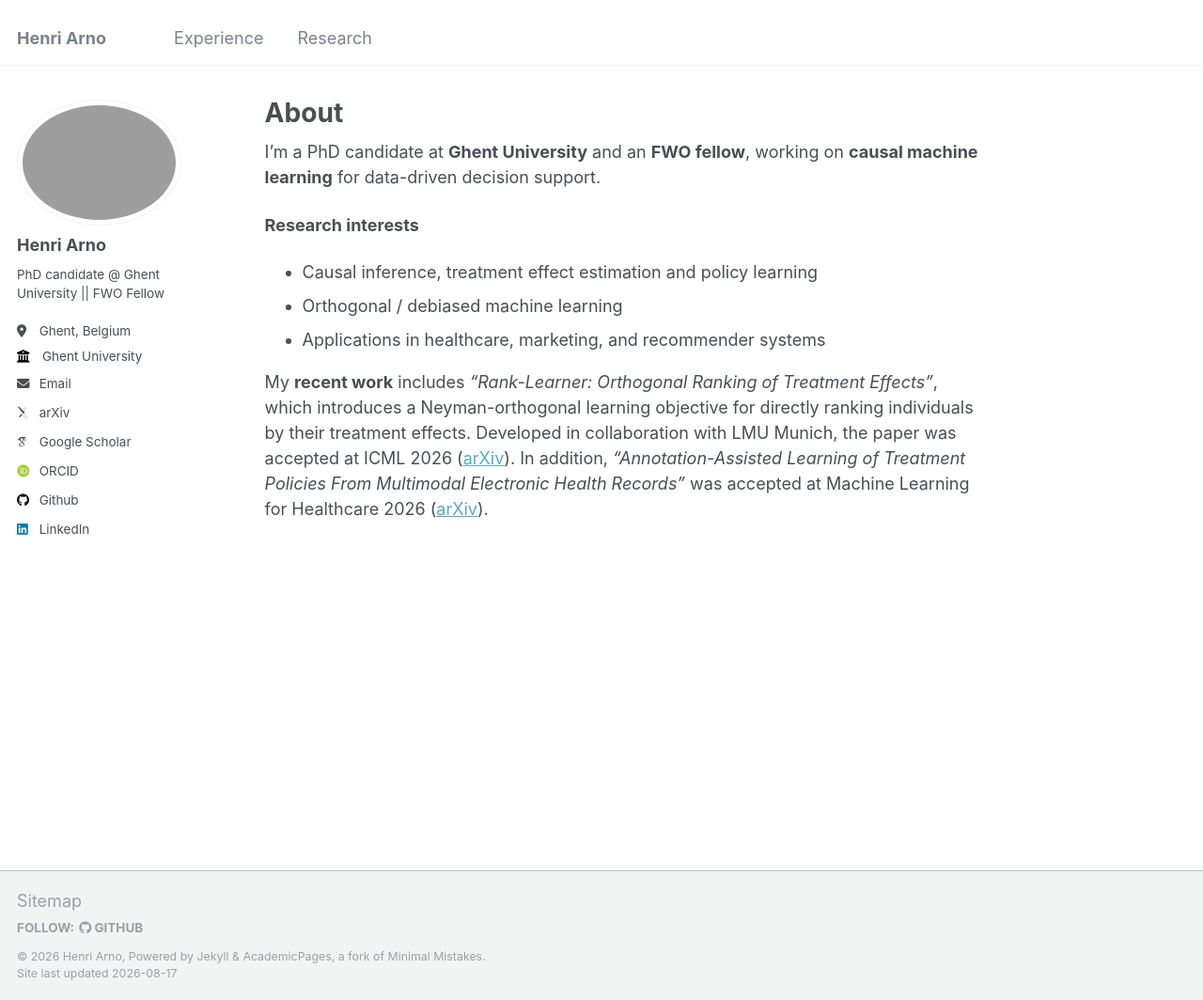
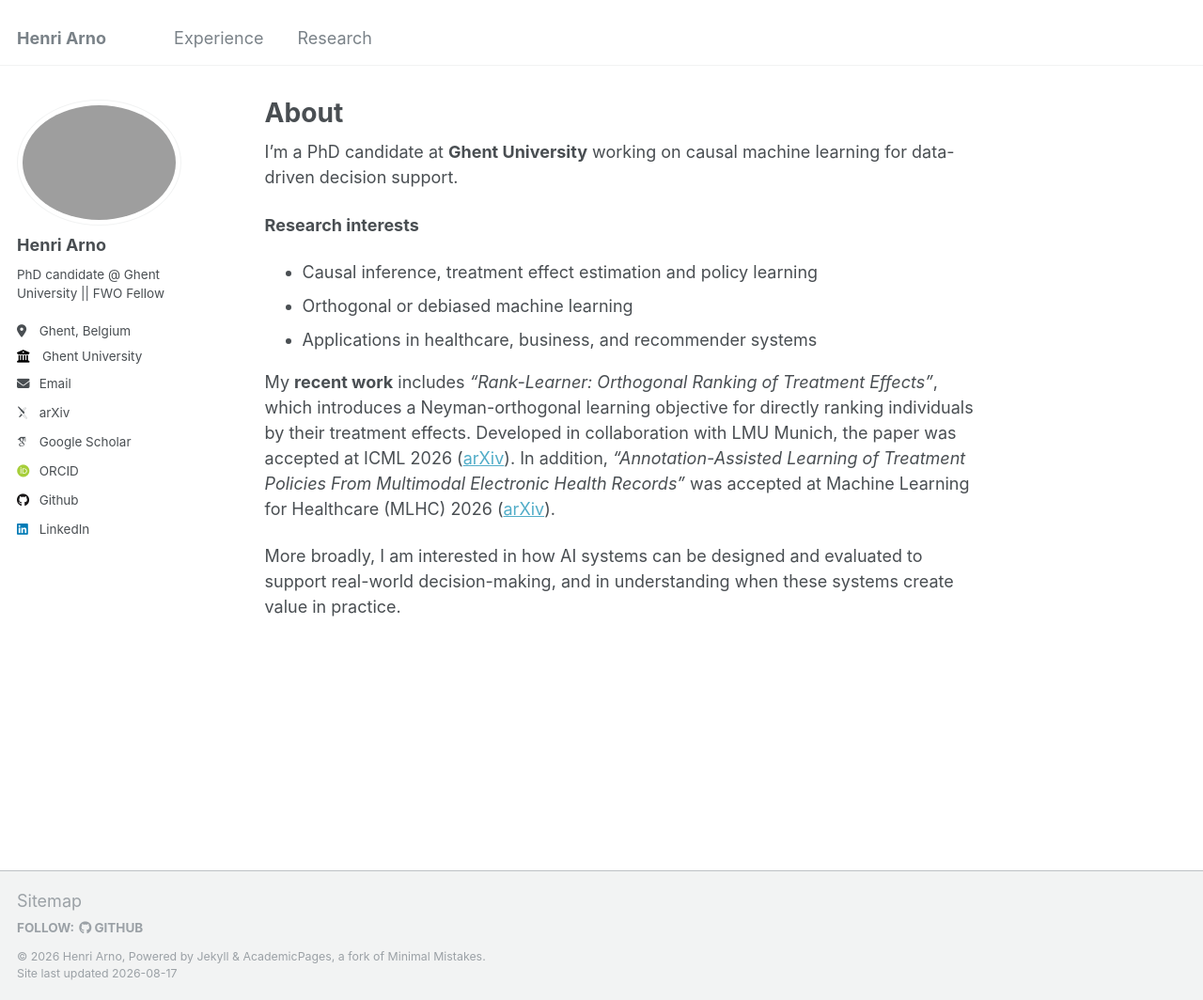
Before and after one commit to HenriArno/HenriArno.github.io, a Jekyll site: the page built from _pages/about.md, in a window 1280 px wide and 1064 px high. Shown: the whole window at 94% size. Built offline with Jekyll 4.4.1, drawn with Linux system fonts in a browser that asks for light colours; some web fonts are replaced.

Commit message:
Update about.md

```diff
--- a/_pages/about.md
+++ b/_pages/about.md
@@ -7,11 +7,13 @@
   - /about.html
 ---
 
-I’m a PhD candidate at **Ghent University** and an **FWO fellow**, working on **causal machine learning** for data-driven decision support.
+I’m a PhD candidate at **Ghent University** working on causal machine learning for data-driven decision support.
 
 **Research interests**
 - Causal inference, treatment effect estimation and policy learning
-- Orthogonal / debiased machine learning
-- Applications in healthcare, marketing, and recommender systems
+- Orthogonal or debiased machine learning
+- Applications in healthcare, business, and recommender systems
 
-My **recent work** includes *"Rank-Learner: Orthogonal Ranking of Treatment Effects"*, which introduces a Neyman-orthogonal learning objective for directly ranking individuals by their treatment effects. Developed in collaboration with LMU Munich, the paper was accepted at ICML 2026 ([arXiv](https://arxiv.org/abs/2602.03517)). In addition, *"Annotation-Assisted Learning of Treatment Policies From Multimodal Electronic Health Records"* was accepted at Machine Learning for Healthcare 2026 ([arXiv](https://arxiv.org/abs/2507.20993)).
+My **recent work** includes *"Rank-Learner: Orthogonal Ranking of Treatment Effects"*, which introduces a Neyman-orthogonal learning objective for directly ranking individuals by their treatment effects. Developed in collaboration with LMU Munich, the paper was accepted at ICML 2026 ([arXiv](https://arxiv.org/abs/2602.03517)). In addition, *"Annotation-Assisted Learning of Treatment Policies From Multimodal Electronic Health Records"* was accepted at Machine Learning for Healthcare (MLHC) 2026 ([arXiv](https://arxiv.org/abs/2507.20993)).
+
+More broadly, I am interested in how AI systems can be designed and evaluated to support real-world decision-making, and in understanding when these systems create value in practice.
```
